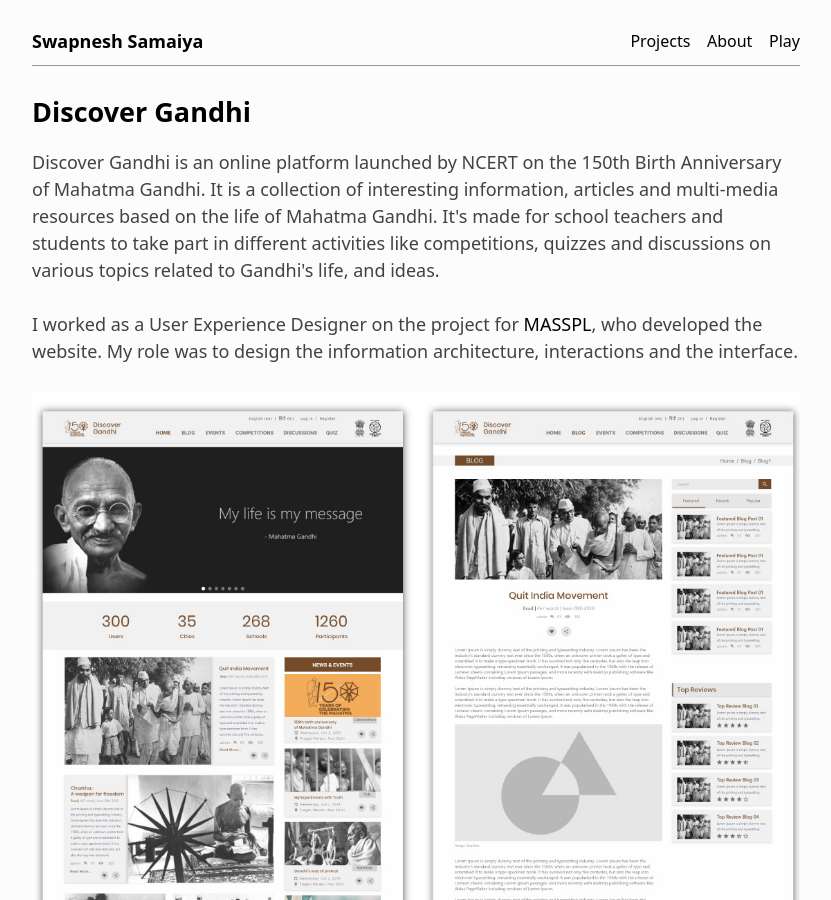
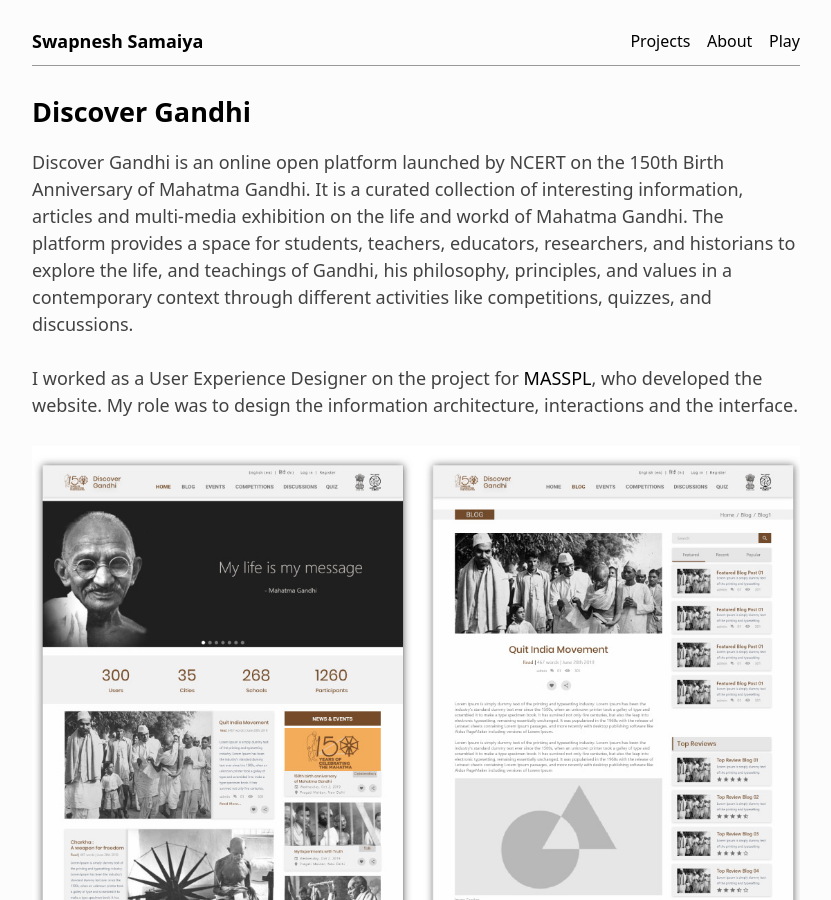
Before and after one commit to bunbutterjam/bunbutterjam.github.io, a Jekyll site: the page built from _projects/discover-gandhi.html, in a window 1280 px wide and 900 px high. Shown: the whole window, without its empty margins (224-1055 px from the left). Built offline with Jekyll 4.4.1, drawn with Linux system fonts in a browser that asks for light colours.

Commit message:
discover gandhi updated

```diff
--- a/_projects/discover-gandhi.html
+++ b/_projects/discover-gandhi.html
@@ -2,12 +2,14 @@
 layout: project
 title: Discover Gandhi
 image: /assets/projects/gandhi/images/jpg/discover_gandhi_thumbnail.jpg
-description: An online portal for schools on life and teachings of Mahatma Gandhi.
+description: An online portal on the life and teachings of Mahatma Gandhi.
 order: 7
 ---
 
 <p>
-    Discover Gandhi is an online platform launched by NCERT on the 150th Birth Anniversary of Mahatma Gandhi. It is a collection of interesting information, articles and multi-media resources based on the life of Mahatma Gandhi. It's made for school teachers and students to take part in different activities like competitions, quizzes and discussions on various topics related to Gandhi's life, and ideas. <br><br>
+
+    Discover Gandhi is an online open platform launched by NCERT on the 150th Birth Anniversary of Mahatma Gandhi.
+    It is a curated collection of interesting information, articles and multi-media exhibition on the life and workd of Mahatma Gandhi. The platform provides a space for students, teachers, educators, researchers, and historians to explore the life, and teachings of Gandhi, his philosophy, principles, and values in a contemporary context  through different activities like competitions, quizzes, and discussions. <br><br>
 
     I worked as a User Experience Designer on the project for <a href="http://masspl.com/">MASSPL</a>, who developed the website. My role was to design the information architecture, interactions and the interface. <br><br>
 
--- a/_projects/gond-chitrakatha.html
+++ b/_projects/gond-chitrakatha.html
@@ -2,7 +2,7 @@
 layout: project
 title: Gond Chitrakatha
 image: /assets/projects/chitrakatha/images/chitrakatha_thumbnail.jpg
-description: Documentation of tribal art and culture of Pradhan Gond tribal community.
+description: Documentation of art and culture of Pradhan Gond tribal community.
 order: 5
 category: documentation
 tags: [craftdocumentation, research, bookdesign]
```
Also changed, not shown: assets/projects/gandhi/images/jpg/discover_gandhi_2_blog.jpg.
